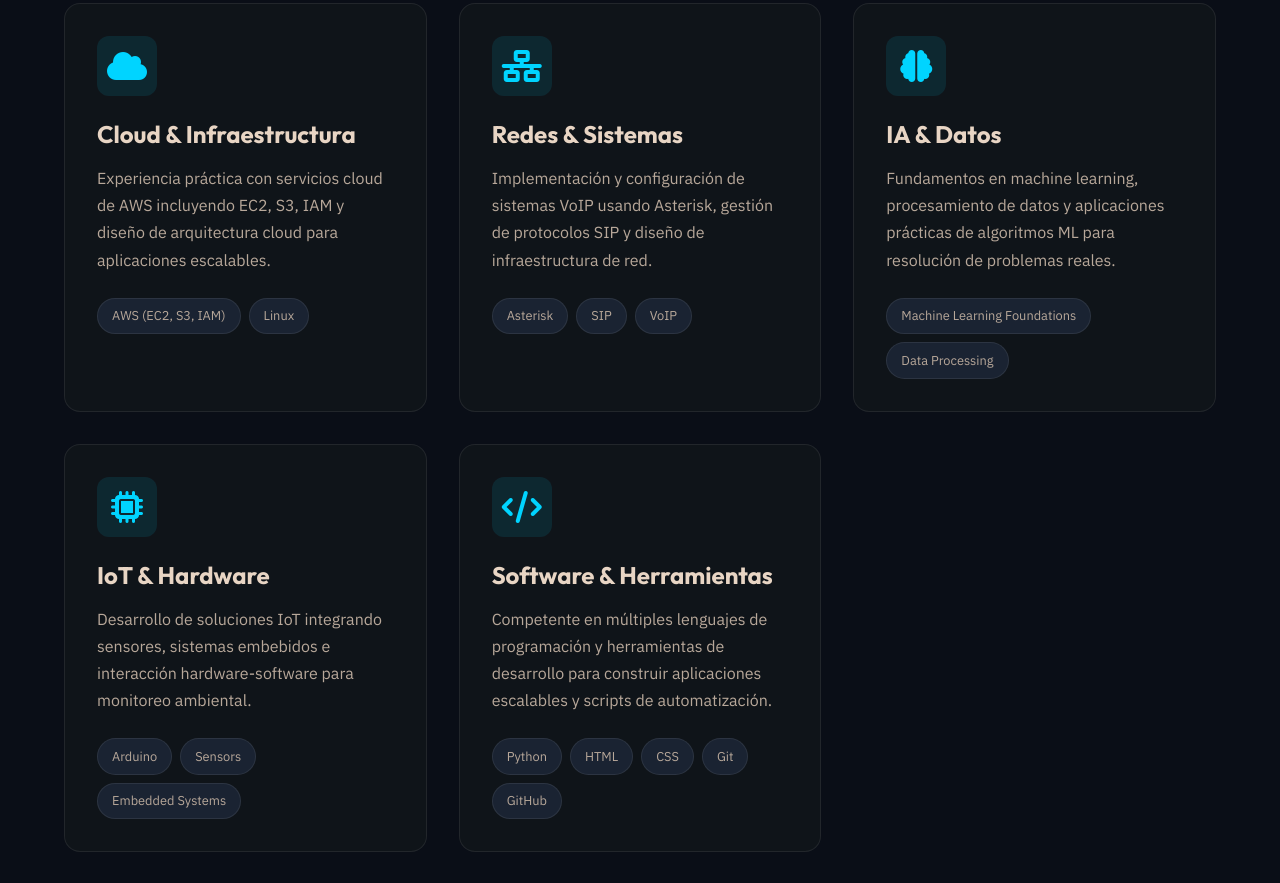
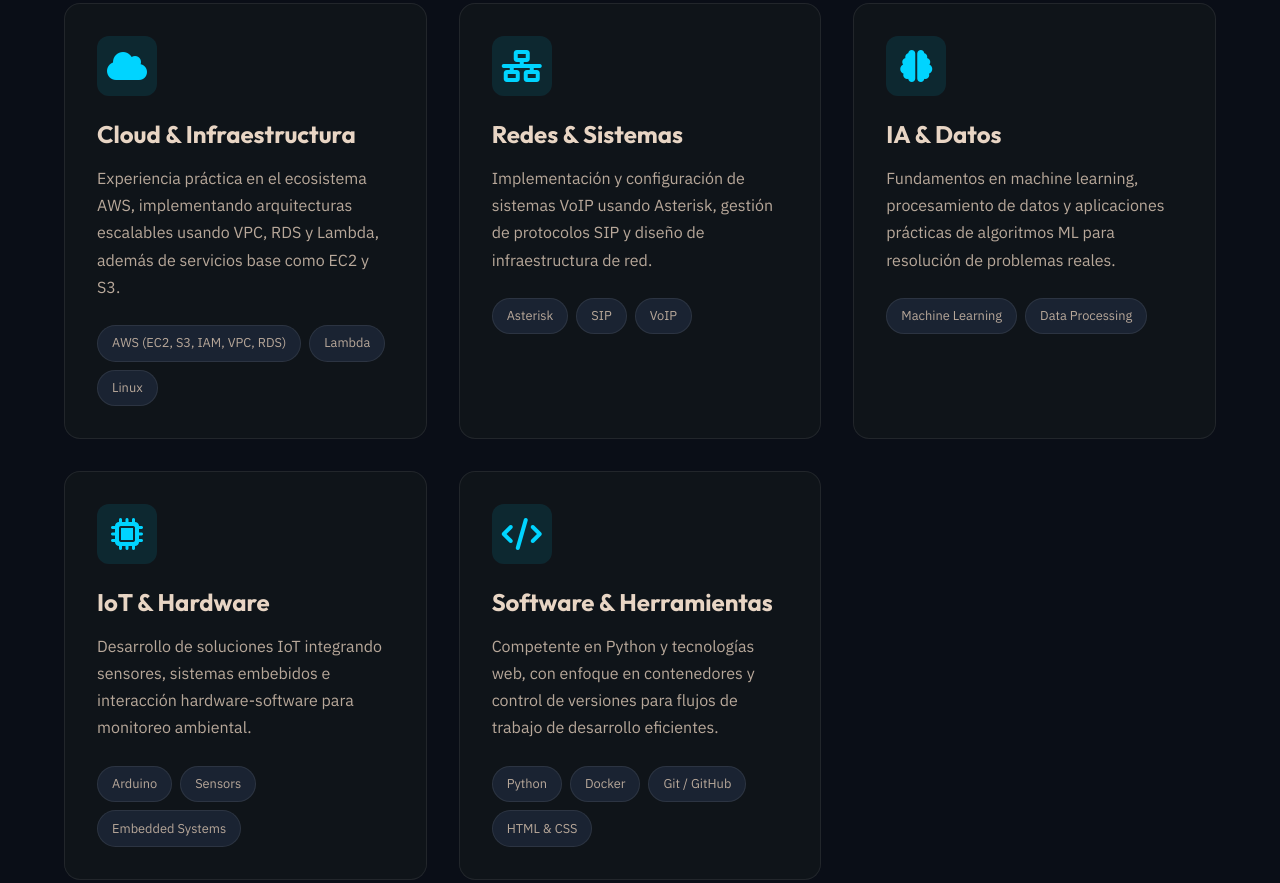
Before and after one commit to AndresRJ18/portfolio, a plain HTML site: page index.html in a window 1280 px wide. Shown: the part 2224-3107 px from the top of the page. Drawn offline with Linux system fonts and the light colour scheme.

Commit message:
actulizado el index

```diff
--- a/index.html
+++ b/index.html
@@ -78,7 +78,6 @@
     <section class="hero" id="home">
         <div class="hero-container">
             <div class="hero-content">
-
                 <div class="hero-badge" data-en="Available for Opportunities" data-es="Disponible para Oportunidades">
                     <span class="badge-dot"></span>
                     <span data-en="Available for Opportunities" data-es="Disponible para Oportunidades">
@@ -137,7 +136,6 @@
                         <span data-en="Download CV" data-es="Descargar CV">Descargar CV</span>
                     </a>
                 </div>
-
             </div>
 
             <div class="hero-visual">
@@ -162,7 +160,6 @@
             </div>
         </div>
     </section>
-
 
     <!-- About Section -->
     <section class="about" id="about">
@@ -214,28 +211,31 @@
             </div>
 
             <div class="skills-grid">
-                <!-- Cloud Computing -->
                 <div class="skill-card">
                     <div class="skill-icon">
                         <i class="fas fa-cloud"></i>
                     </div>
                     <h3 class="skill-title" data-en="Cloud & Infrastructure" data-es="Cloud & Infraestructura">Cloud & Infraestructura</h3>
-                    <p class="skill-description" data-en="Hands-on experience with AWS cloud services including EC2, S3, IAM, and cloud architecture design for scalable applications." data-es="Experiencia práctica con servicios cloud de AWS incluyendo EC2, S3, IAM y diseño de arquitectura cloud para aplicaciones escalables.">
-                        Experiencia práctica con servicios cloud de AWS incluyendo EC2, S3, IAM y diseño de arquitectura cloud para aplicaciones escalables.
+                    <p class="skill-description"
+                       data-en="Hands-on experience with AWS ecosystem, implementing scalable architectures using VPC, RDS, and Lambda, alongside core services like EC2 and S3."
+                       data-es="Experiencia práctica en el ecosistema AWS, implementando arquitecturas escalables usando VPC, RDS y Lambda, además de servicios base como EC2 y S3.">
+                        Experiencia práctica en el ecosistema AWS, implementando arquitecturas escalables usando VPC, RDS y Lambda, además de servicios base como EC2 y S3.
                     </p>
                     <div class="skill-tags">
-                        <span>AWS (EC2, S3, IAM)</span>
+                        <span>AWS (EC2, S3, IAM, VPC, RDS)</span>
+                        <span>Lambda</span>
                         <span>Linux</span>
                     </div>
                 </div>
 
-                <!-- Networking & Systems -->
                 <div class="skill-card">
                     <div class="skill-icon">
                         <i class="fas fa-network-wired"></i>
                     </div>
                     <h3 class="skill-title" data-en="Networking & Systems" data-es="Redes & Sistemas">Redes & Sistemas</h3>
-                    <p class="skill-description" data-en="Implementation and configuration of VoIP systems using Asterisk, SIP protocol management, and network infrastructure design." data-es="Implementación y configuración de sistemas VoIP usando Asterisk, gestión de protocolos SIP y diseño de infraestructura de red.">
+                    <p class="skill-description"
+                       data-en="Implementation and configuration of VoIP systems using Asterisk, SIP protocol management, and network infrastructure design."
+                       data-es="Implementación y configuración de sistemas VoIP usando Asterisk, gestión de protocolos SIP y diseño de infraestructura de red.">
                         Implementación y configuración de sistemas VoIP usando Asterisk, gestión de protocolos SIP y diseño de infraestructura de red.
                     </p>
                     <div class="skill-tags">
@@ -245,28 +245,30 @@
                     </div>
                 </div>
 
-                <!-- AI & Data -->
                 <div class="skill-card">
                     <div class="skill-icon">
                         <i class="fas fa-brain"></i>
                     </div>
                     <h3 class="skill-title" data-en="AI & Data" data-es="IA & Datos">IA & Datos</h3>
-                    <p class="skill-description" data-en="Foundations in machine learning, data processing, and practical applications of ML algorithms for real-world problem solving." data-es="Fundamentos en machine learning, procesamiento de datos y aplicaciones prácticas de algoritmos ML para resolución de problemas reales.">
+                    <p class="skill-description"
+                       data-en="Foundations in machine learning, data processing, and practical applications of ML algorithms for real-world problem solving."
+                       data-es="Fundamentos en machine learning, procesamiento de datos y aplicaciones prácticas de algoritmos ML para resolución de problemas reales.">
                         Fundamentos en machine learning, procesamiento de datos y aplicaciones prácticas de algoritmos ML para resolución de problemas reales.
                     </p>
                     <div class="skill-tags">
-                        <span>Machine Learning Foundations</span>
+                        <span>Machine Learning</span>
                         <span>Data Processing</span>
                     </div>
                 </div>
 
-                <!-- IoT & Hardware -->
                 <div class="skill-card">
                     <div class="skill-icon">
                         <i class="fas fa-microchip"></i>
                     </div>
                     <h3 class="skill-title" data-en="IoT & Hardware" data-es="IoT & Hardware">IoT & Hardware</h3>
-                    <p class="skill-description" data-en="Development of IoT solutions integrating sensors, embedded systems, and hardware-software interaction for environmental monitoring." data-es="Desarrollo de soluciones IoT integrando sensores, sistemas embebidos e interacción hardware-software para monitoreo ambiental.">
+                    <p class="skill-description"
+                       data-en="Development of IoT solutions integrating sensors, embedded systems, and hardware-software interaction for environmental monitoring."
+                       data-es="Desarrollo de soluciones IoT integrando sensores, sistemas embebidos e interacción hardware-software para monitoreo ambiental.">
                         Desarrollo de soluciones IoT integrando sensores, sistemas embebidos e interacción hardware-software para monitoreo ambiental.
                     </p>
                     <div class="skill-tags">
@@ -276,21 +278,21 @@
                     </div>
                 </div>
 
-                <!-- Programming -->
                 <div class="skill-card">
                     <div class="skill-icon">
                         <i class="fas fa-code"></i>
                     </div>
                     <h3 class="skill-title" data-en="Software & Tools" data-es="Software & Herramientas">Software & Herramientas</h3>
-                    <p class="skill-description" data-en="Proficient in multiple programming languages and development tools for building scalable applications and automation scripts." data-es="Competente en múltiples lenguajes de programación y herramientas de desarrollo para construir aplicaciones escalables y scripts de automatización.">
-                        Competente en múltiples lenguajes de programación y herramientas de desarrollo para construir aplicaciones escalables y scripts de automatización.
+                    <p class="skill-description"
+                       data-en="Proficient in Python and web technologies, with a focus on containerization and version control for efficient development workflows."
+                       data-es="Competente en Python y tecnologías web, con enfoque en contenedores y control de versiones para flujos de trabajo de desarrollo eficientes.">
+                        Competente en Python y tecnologías web, con enfoque en contenedores y control de versiones para flujos de trabajo de desarrollo eficientes.
                     </p>
                     <div class="skill-tags">
                         <span>Python</span>
-                        <span>HTML</span>
-                        <span>CSS</span>
-                        <span>Git</span>
-                        <span>GitHub</span>
+                        <span>Docker</span>
+                        <span>Git / GitHub</span>
+                        <span>HTML & CSS</span>
                     </div>
                 </div>
             </div>
@@ -309,7 +311,7 @@
                 <!-- QuimDetect -->
                 <div class="project-card">
                     <div class="project-image">
-                        <img src="assets/img/quimdetect.jpg" alt="QuimDetect - Chemical Residue Detection System">
+                        <img src="assets/img/fresa.png" alt="QuimDetect - Chemical Residue Detection System">
                         <div class="project-overlay">
                             <a href="https://github.com/AndresRJ18/QUIM-DETECT2" class="project-link" target="_blank" rel="noopener noreferrer" aria-label="View project on GitHub">
                                 <i class="fab fa-github"></i>
@@ -334,7 +336,7 @@
                 <!-- Study Vault -->
                 <div class="project-card">
                     <div class="project-image">
-                        <img src="assets/img/studyvault.jpg" alt="Study Vault - Cloud-based Study Platform">
+                        <img src="assets/img/vault.png" alt="Study Vault - Cloud-based Study Platform">
                         <div class="project-overlay">
                             <a href="https://github.com/AndresRJ18/Study-Vault-AWS" class="project-link" target="_blank" rel="noopener noreferrer" aria-label="View project on GitHub">
                                 <i class="fab fa-github"></i>
```
Lines whose indentation alone changed are shown as unchanged.
